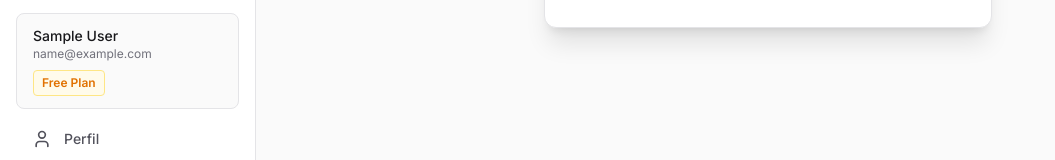
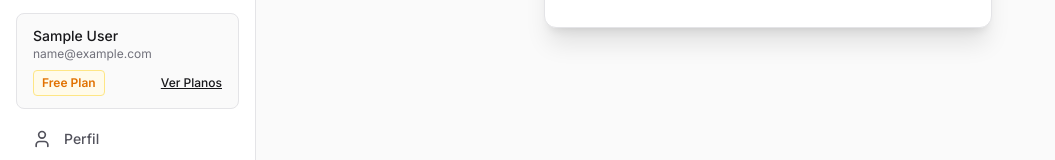
Before and after one commit to contact703/Gospia-teste, a Next.js app: page /login in a window 1280 px wide. Shown: the part 577-737 px from the top of the page, without its empty margins (0-1055 px from the left). Built offline with nearby package versions, Linux system fonts and the light colour scheme; sample sign-in values are in the browser's storage.

Commit message:
commit message: Fix 1

```diff
--- a/components/Sidebar.tsx
+++ b/components/Sidebar.tsx
@@ -139,8 +139,18 @@ export const Sidebar = ({ onOpenSongGenerator }: { onOpenSongGenerator: () => vo
                         <div className="px-4 py-3 mb-2 bg-zinc-50 dark:bg-zinc-900/50 rounded-lg border border-zinc-200 dark:border-zinc-800">
                             <div className="text-sm font-medium truncate text-zinc-900 dark:text-white">{user.name}</div>
                             <div className="text-xs text-zinc-500 dark:text-zinc-400 truncate">{user.email}</div>
-                            <div className="mt-2 text-xs font-semibold text-amber-600 dark:text-amber-500 border border-amber-200 dark:border-amber-500/30 bg-amber-50 dark:bg-amber-500/10 px-2 py-1 rounded w-fit">
-                                {tier} Plan
+                            <div className="flex items-center justify-between mt-2">
+                                <div className="text-xs font-semibold text-amber-600 dark:text-amber-500 border border-amber-200 dark:border-amber-500/30 bg-amber-50 dark:bg-amber-500/10 px-2 py-1 rounded w-fit">
+                                    {tier} Plan
+                                </div>
+                                {tier === 'Free' && (
+                                    <Link
+                                        href="/pricing"
+                                        className="text-xs font-medium text-zinc-900 dark:text-white underline hover:text-amber-600 dark:hover:text-amber-500 transition-colors"
+                                    >
+                                        Ver Planos
+                                    </Link>
+                                )}
                             </div>
                         </div>
                     ) : (
--- a/context/UserContext.tsx
+++ b/context/UserContext.tsx
@@ -54,6 +54,8 @@ export function UserProvider({ children }: { children: React.ReactNode }) {
         setSelectedPastor(PASTORS[0]);
         localStorage.removeItem('gospia_user');
         localStorage.removeItem('gospia_tier');
+        // Force a reload to ensure clean state if needed, or just rely on state update
+        // window.location.href = '/';
     };
 
     const upgrade = () => {
```
